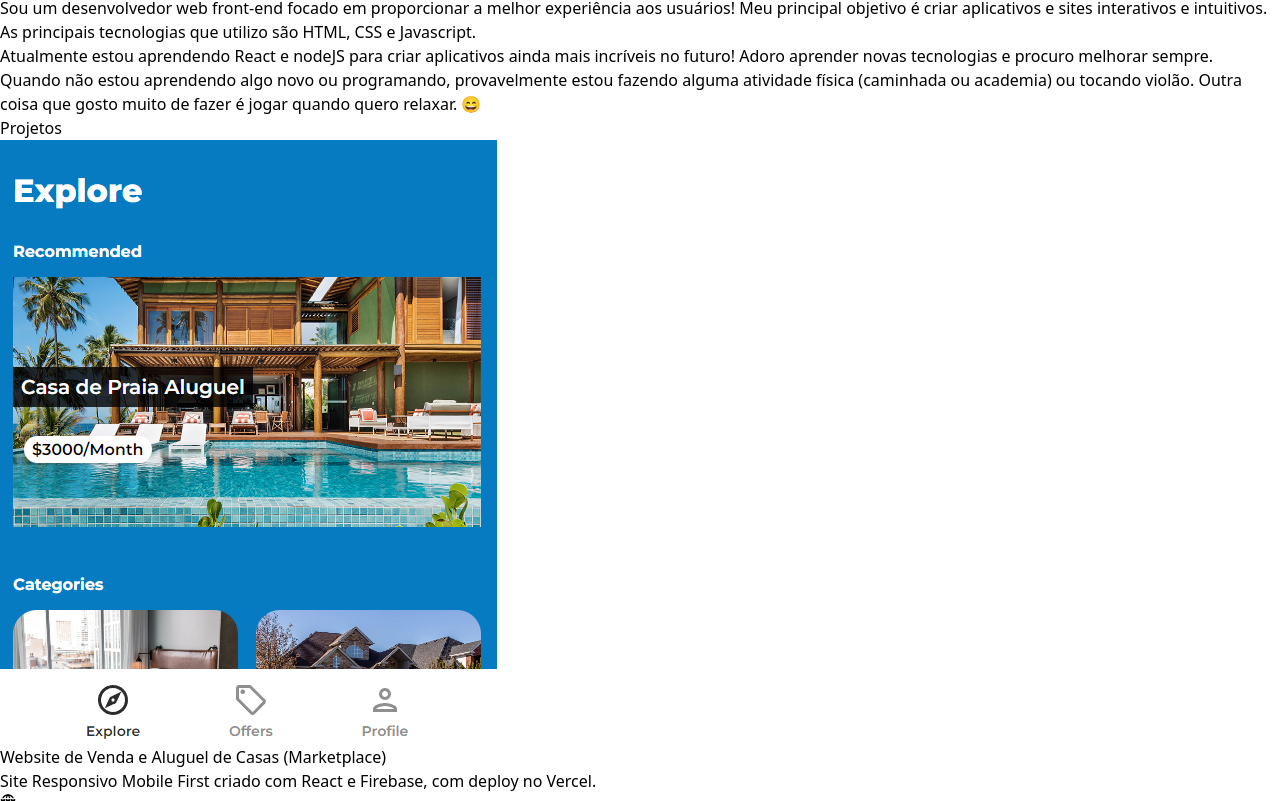
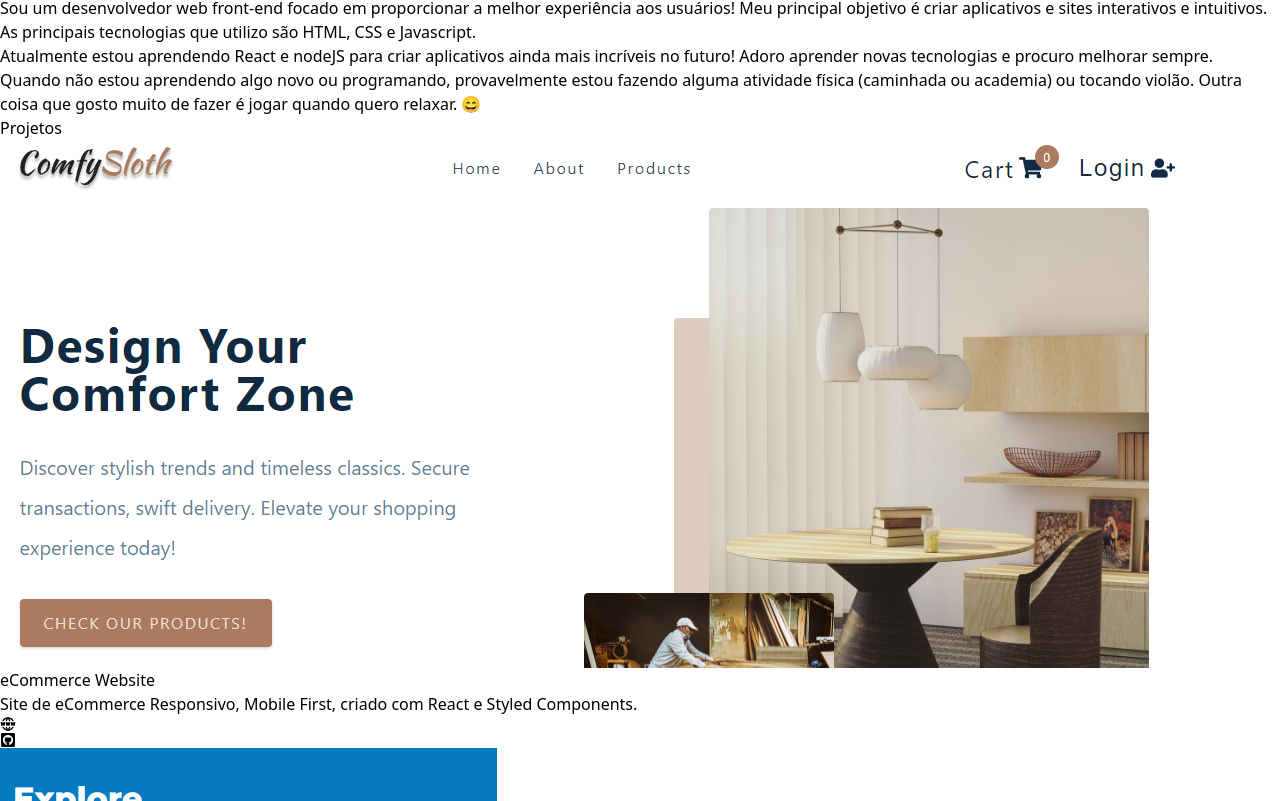
Before and after one commit to guskse/portfolio-ptbr, a React (Vite) app: page / in a window 1280 px wide. Shown: the part 1339-2140 px from the top of the page. Built offline with nearby package versions, Linux system fonts and the light colour scheme.

Commit message:
added new projects

```diff
--- a/src/data.jsx
+++ b/src/data.jsx
@@ -12,6 +12,8 @@ import gameon from "./assets/gameon.jpg";
 import educa from "./assets/educa.png";
 import houseMarketplace from "./assets/housemarketplace.jpeg";
 import tabelaProdutos from "./assets/tabela_produtos.png";
+import comfyecommerce from "./assets/comfy-ecommerce.png";
+import sitehortifruti from "./assets/site-hortifruti.png";
 
 export const links = [
   { id: nanoid(), href: "#home", text: "Início" },
@@ -42,6 +44,14 @@ export const skills = [
 ];
 
 export const projects = [
+  {
+    id: nanoid(),
+    img: comfyecommerce,
+    url: "https://my-ecommerce-v1.netlify.app/",
+    github: "https://github.com/guskse/",
+    title: "eCommerce Website",
+    text: "Site de eCommerce Responsivo, Mobile First, criado com React e Styled Components.",
+  },
   {
     id: nanoid(),
     img: houseMarketplace,
@@ -76,11 +86,11 @@ export const projects = [
   },
   {
     id: nanoid(),
-    img: tabelaProdutos,
-    url: "https://produtos-tabela.netlify.app/",
-    github: "https://github.com/guskse/tabela_produtos",
-    title: "Tabela de Produtos",
-    text: "Web app com funcionalidades (print e cálculo de pedidos) voltadas para empresas de venda de produtos",
+    img: sitehortifruti,
+    url: "https://tt-hortifruti.netlify.app/",
+    github: "https://github.com/guskse",
+    title: "Site Institucional para uma Distribuidora de Hortifruti",
+    text: "Projeto feito com HTML, Javascript e CSS.",
   },
   {
     id: nanoid(),
@@ -89,6 +99,14 @@ export const projects = [
     github: "https://github.com/guskse/coffee-website",
     title: "Front End de Website com tema Café",
     text: "Projeto feito com HTML, Javascript e CSS.",
+  },
+  {
+    id: nanoid(),
+    img: tabelaProdutos,
+    url: "https://produtos-tabela.netlify.app/",
+    github: "https://github.com/guskse/tabela_produtos",
+    title: "Tabela de Produtos",
+    text: "Web app com funcionalidades (print e cálculo de pedidos) voltadas para empresas de venda de produtos",
   },
   {
     id: nanoid(),
```
Also changed, not shown: src/assets/comfy-ecommerce.png (added), src/assets/site-hortifruti.png (added).
